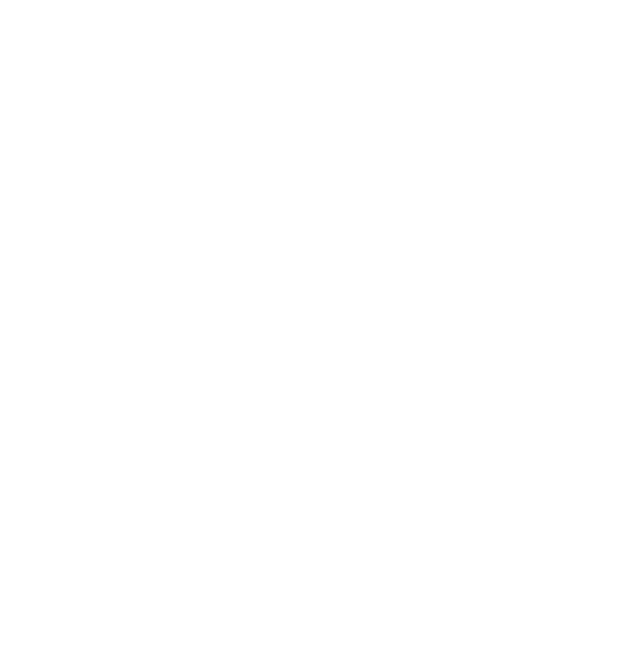
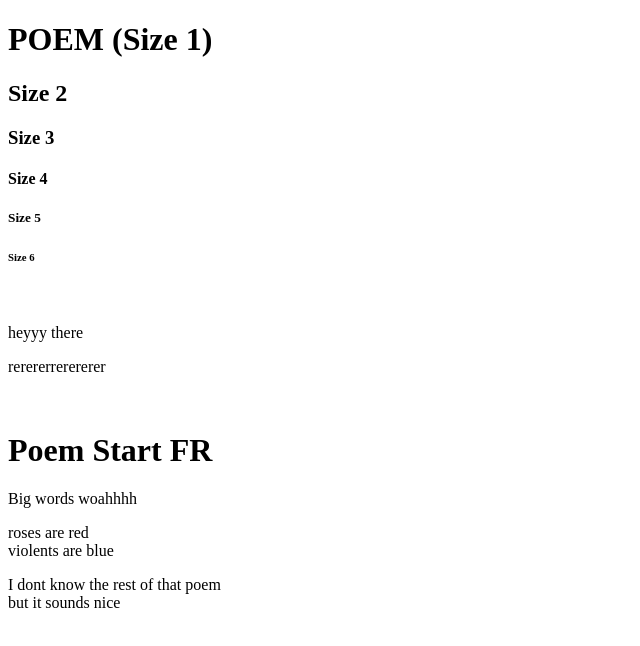
Before and after one commit to yuerchen0430/FIRST-UNIT-HTML-BASIC, a plain HTML site: page index.html in a window 1280 px wide. Shown: the whole page, without its empty margins (0-640 px from the left). Drawn offline with Linux system fonts and the light colour scheme.

Commit message:
AAAA ROSES

```diff
--- a/index.html
+++ b/index.html
@@ -1,13 +1,24 @@
 <!DOCTYPE html>
 <html>
-
 <head>
   <meta charset="utf-8">
-  <title>Unit 1 HTML Basics</title>
+  <title>Unit 1 HTML Basics(Poetry)
+  </title>
 </head>
 <body>
-
-
-
+  <h1> POEM (Size 1)</h1>
+  <h2> Size 2</h2>
+  <h3> Size 3</h3>
+  <h4> Size 4</h4>
+  <h5> Size 5</h5>
+  <h6> Size 6</h6>
+<br><br>
+heyyy there
+<p> rerererrerererer</p>
+<br>
+<h1> Poem Start FR</h1>
+<p> Big words woahhhh</p>
+  <p> roses are red <br> violents are blue</p>
+  <p> I dont know the rest of that poem <br> but it sounds nice </p>
 </body>
 </html>
```
